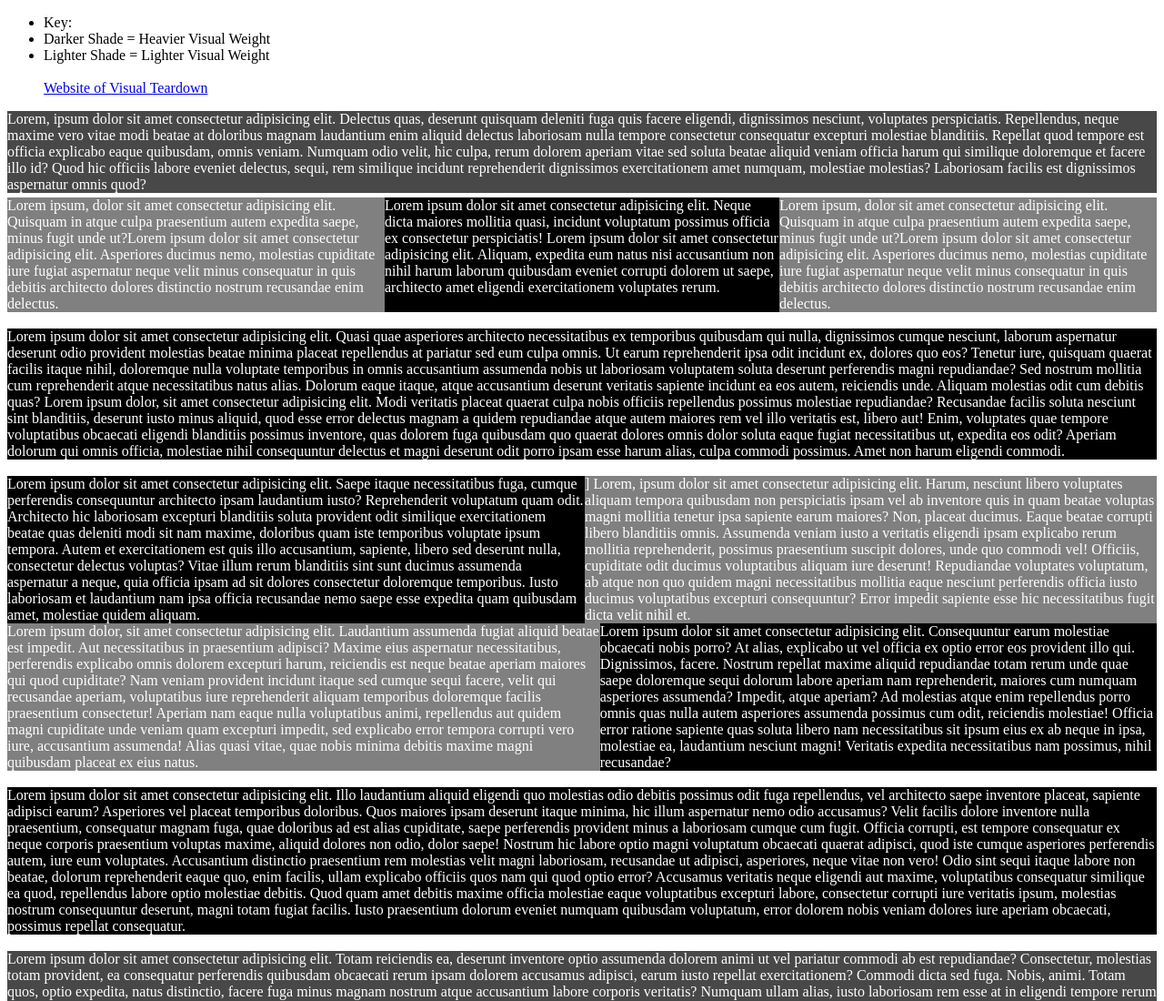
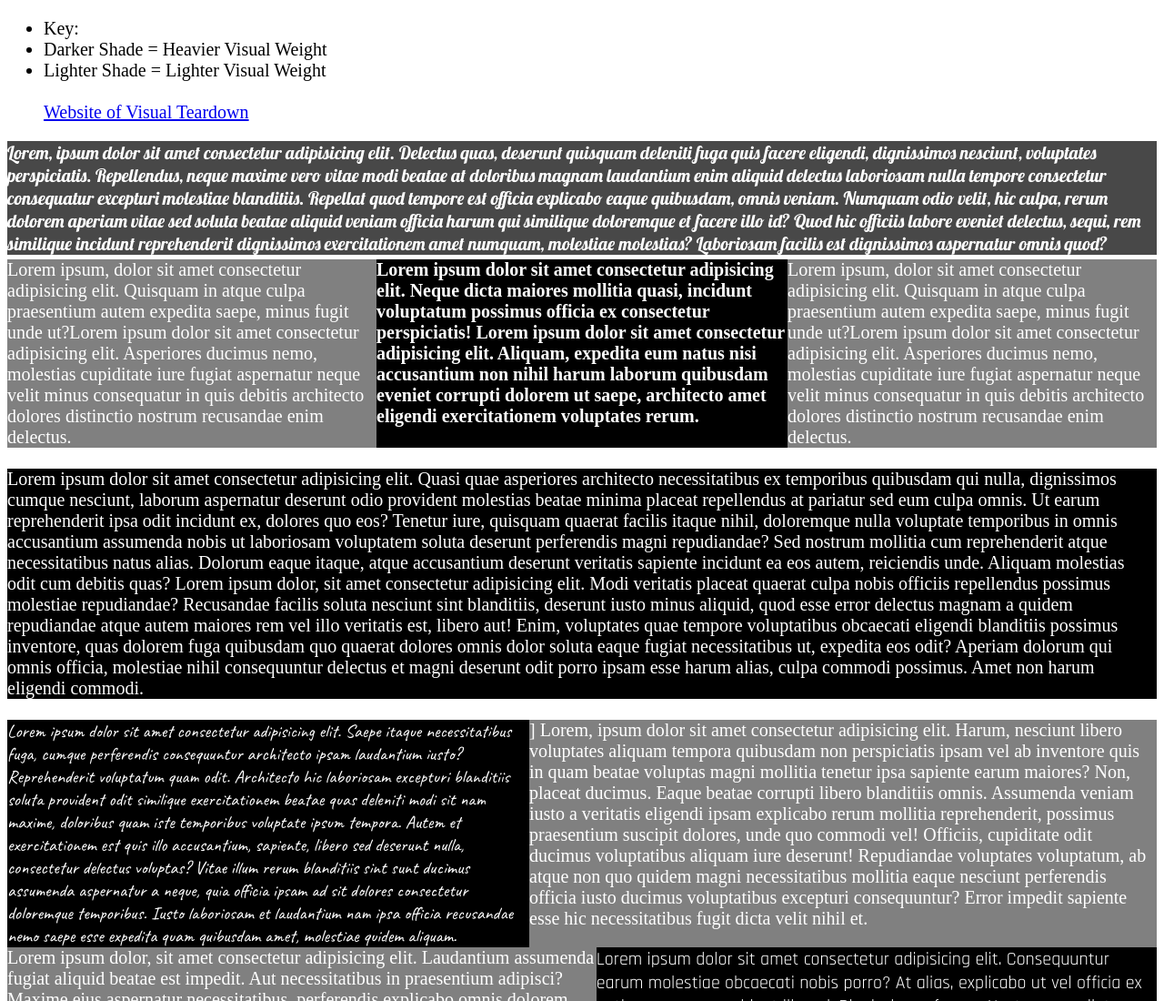
Before and after one commit to D20JS/Smashing-Magazine-Design-Teardown, a plain HTML site: page index.html in a window 1280 px wide. Shown: the top 1100 px of the page at 91% size. Drawn offline with Linux system fonts and the light colour scheme.

Commit message:
Played around with the Typography

```diff
--- a/index.html
+++ b/index.html
@@ -5,6 +5,15 @@
     <meta name="viewport" content="width=device-width, initial-scale=1.0" />
     <meta http-equiv="X-UA-Compatible" content="ie=edge" />
     <link rel="stylesheet" href="style.css" />
+    <link
+      href="https://fonts.googleapis.com/css?family=Lobster&display=swap"
+      rel="stylesheet"
+    />
+    <link
+      href="https://fonts.googleapis.com/css?family=Caveat|Cinzel|Permanent+Marker|Rajdhani&display=swap"
+      rel="stylesheet"
+    />
+
     <title>Smashing Magazine Design Teardown</title>
   </head>
   <body>
@@ -200,13 +209,14 @@
           atque distinctio odio aut repellat soluta fugiat obcaecati, inventore
           voluptates reprehenderit saepe nihil?
         </article>
+        <br />
         <article>
           Lorem, ipsum dolor sit amet consectetur adipisicing elit. Repellat
           quia quis laboriosam, voluptatum deleniti alias, maxime quibusdam
           debitis commodi quo sunt fugiat iste velit consequatur! Esse quo
           dolores illo unde voluptate perferendis sequi nulla nesciunt nam. Quis
           atque distinctio odio aut repellat soluta fugiat obcaecati, inventore
-          voluptates reprehenderit saepe nihil?
+          voluptates reprehenderit saepe nihil?<br />
         </article>
       </div>
       <div class="bottom-3">
@@ -216,7 +226,7 @@
           explicabo incidunt at quis molestias saepe nesciunt minima odit non
           labore expedita provident dolorum itaque veniam odio? Sed magnam quasi
           consequatur vero ad, fuga consequuntur quod animi aut labore,
-          perferendis corrupti doloremque illo.
+          perferendis corrupti doloremque illo. <br />
         </article>
         <article>
           Lorem ipsum dolor sit amet consectetur adipisicing elit. Asperiores
@@ -224,7 +234,7 @@
           explicabo incidunt at quis molestias saepe nesciunt minima odit non
           labore expedita provident dolorum itaque veniam odio? Sed magnam quasi
           consequatur vero ad, fuga consequuntur quod animi aut labore,
-          perferendis corrupti doloremque illo.
+          perferendis corrupti doloremque illo. <br />
         </article>
       </div>
       <div class="bottom-4">
@@ -234,7 +244,7 @@
           Voluptas dicta suscipit natus quibusdam rem enim quod recusandae ut
           laboriosam fugit, porro, eos minima neque non reprehenderit temporibus
           consequuntur illo rerum quas sapiente vitae iste eum perspiciatis
-          minus! Qui, voluptatem? Maxime, officia?
+          minus! Qui, voluptatem? Maxime, officia? <br />
         </article>
         <article>
           Lorem ipsum, dolor sit amet consectetur adipisicing elit. Nihil
@@ -242,7 +252,7 @@
           Voluptas dicta suscipit natus quibusdam rem enim quod recusandae ut
           laboriosam fugit, porro, eos minima neque non reprehenderit temporibus
           consequuntur illo rerum quas sapiente vitae iste eum perspiciatis
-          minus! Qui, voluptatem? Maxime, officia?
+          minus! Qui, voluptatem? Maxime, officia? <br />
         </article>
       </div>
     </div>
--- a/style.css
+++ b/style.css
@@ -1,9 +1,11 @@
 body {
   color: white;
+  font-size: 20px;
 }
 
 header {
   margin-bottom: 5px;
+  font-family: "Lobster", cursive;
 }
 
 ul {
@@ -24,6 +26,7 @@ span {
 
 #a2 {
   background-color: black;
+  font-weight: bold;
 }
 
 #a4 {
@@ -36,6 +39,7 @@ span {
 
 #red-1 {
   background-color: black;
+  font-family: "Caveat", cursive;
 }
 
 #black-1 {
@@ -52,14 +56,17 @@ span {
 
 #red-2 {
   background-color: black;
+  font-family: "Rajdhani", sans-serif;
 }
 
 .blue {
   background-color: black;
+  font-family: "Cinzel", serif;
 }
 
 .bottom-1 {
   background-color: #484848;
+  font-family: "Permanent Marker", cursive;
 }
 
 .bottom {
```
